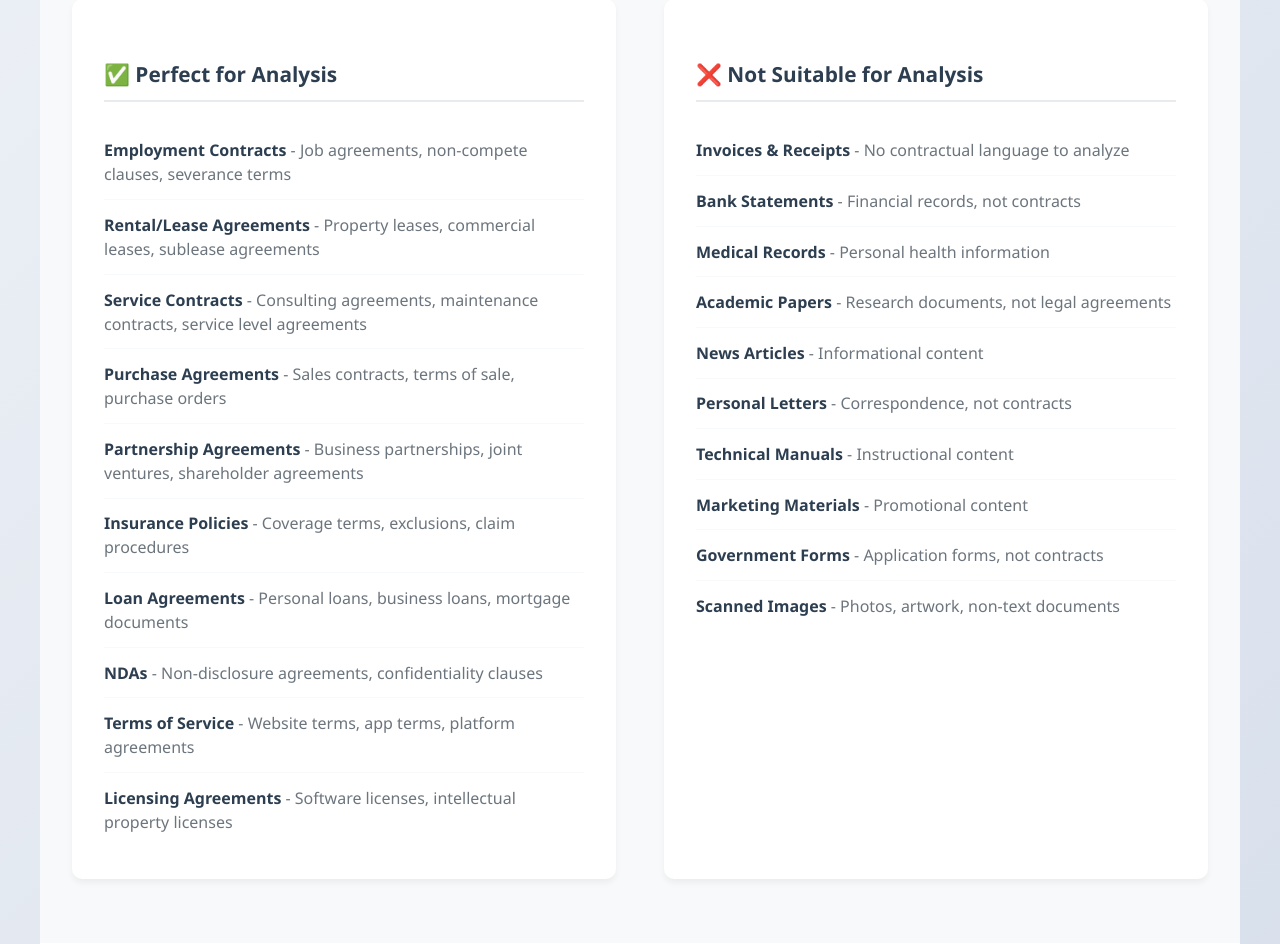
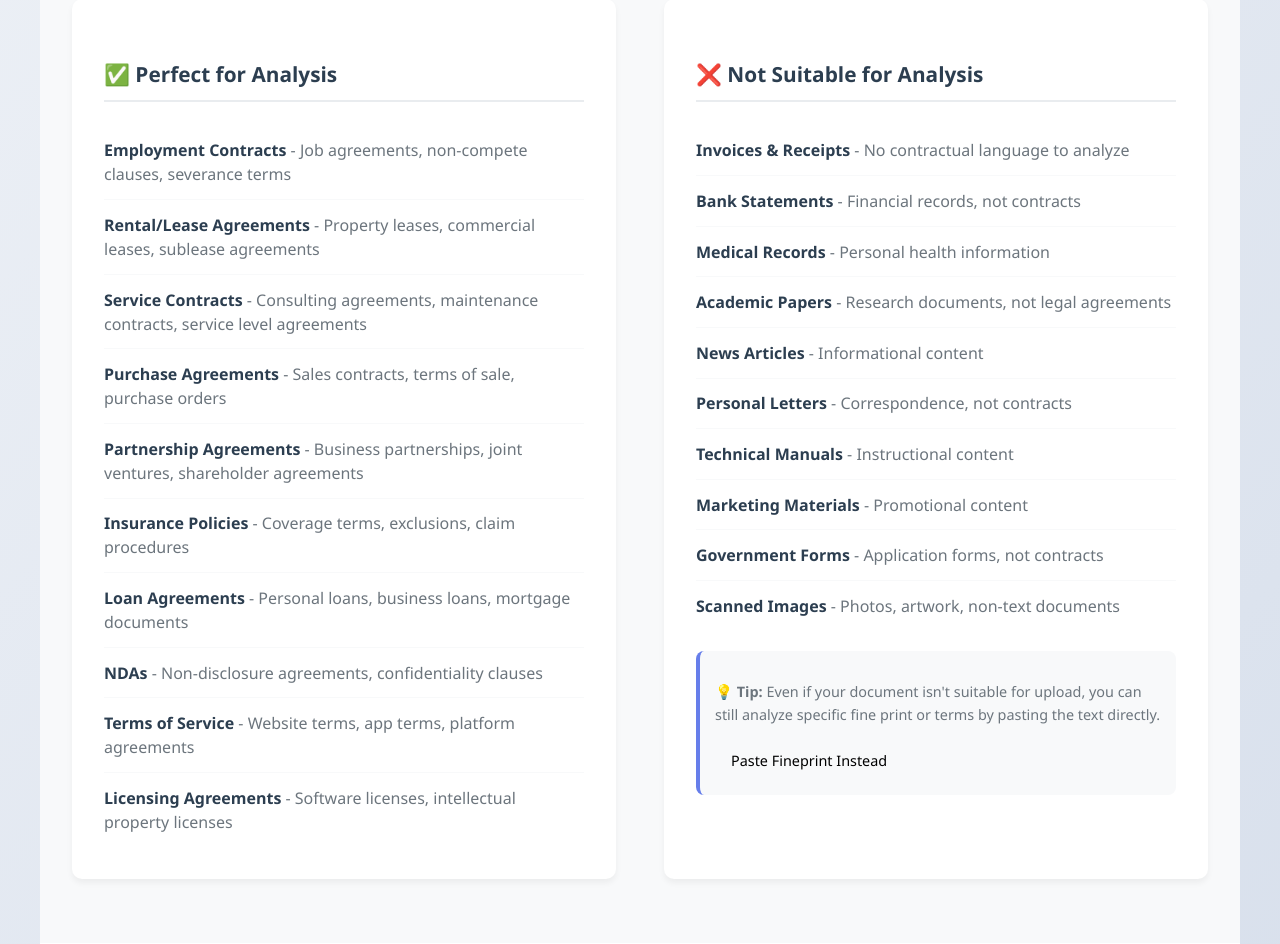
Before and after one commit to gunaedkhan-art/fineprint-simplifier, a FastAPI app: page /how-it-works in a window 1280 px wide. Shown: the part 1306-2250 px from the top of the page. Run offline with FastAPI, Linux system fonts and the light colour scheme.

Commit message:
Add 'Paste Fineprint Instead' button to How It Works page

```diff
--- a/templates/how-it-works.html
+++ b/templates/how-it-works.html
@@ -102,6 +102,12 @@
                             <li><strong>Government Forms</strong> - Application forms, not contracts</li>
                             <li><strong>Scanned Images</strong> - Photos, artwork, non-text documents</li>
                         </ul>
+                        <div class="fineprint-alternative" style="margin-top: 20px; padding: 15px; background-color: #f8f9fa; border-radius: 8px; border-left: 4px solid #667eea;">
+                            <p style="margin-bottom: 15px; color: #6c757d; font-size: 0.9rem;">
+                                <strong>💡 Tip:</strong> Even if your document isn't suitable for upload, you can still analyze specific fine print or terms by pasting the text directly.
+                            </p>
+                            <a href="/upload" class="btn-primary" style="display: inline-block; padding: 8px 16px; font-size: 0.9rem; text-decoration: none;">Paste Fineprint Instead</a>
+                        </div>
                     </div>
                 </div>
             </div>
```
